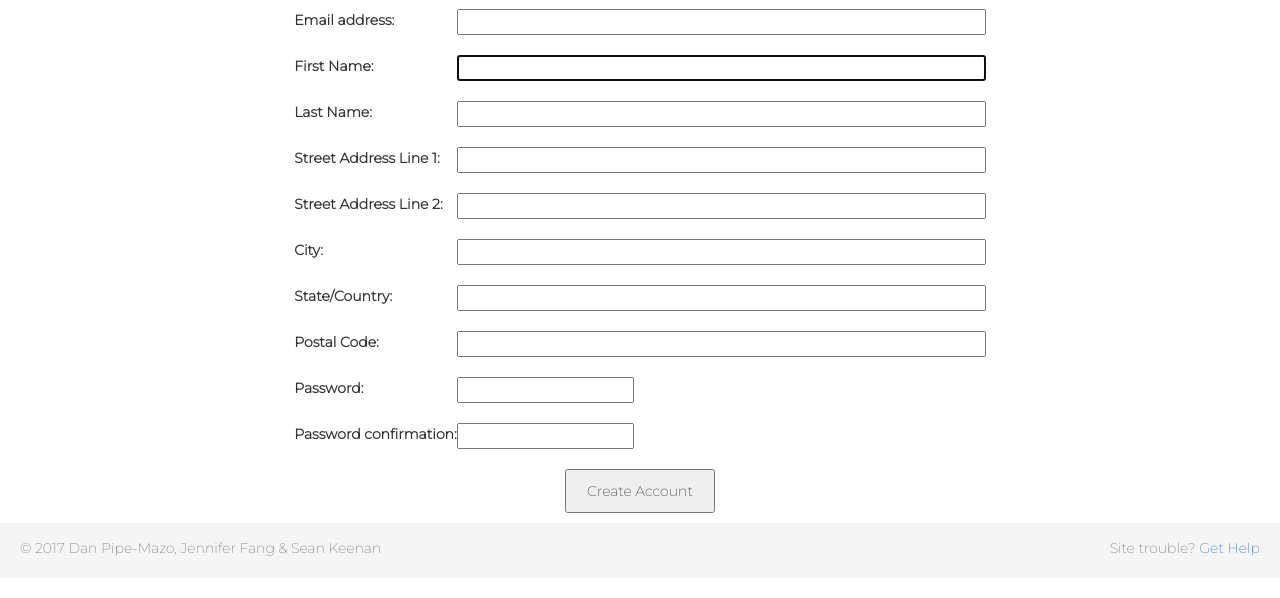
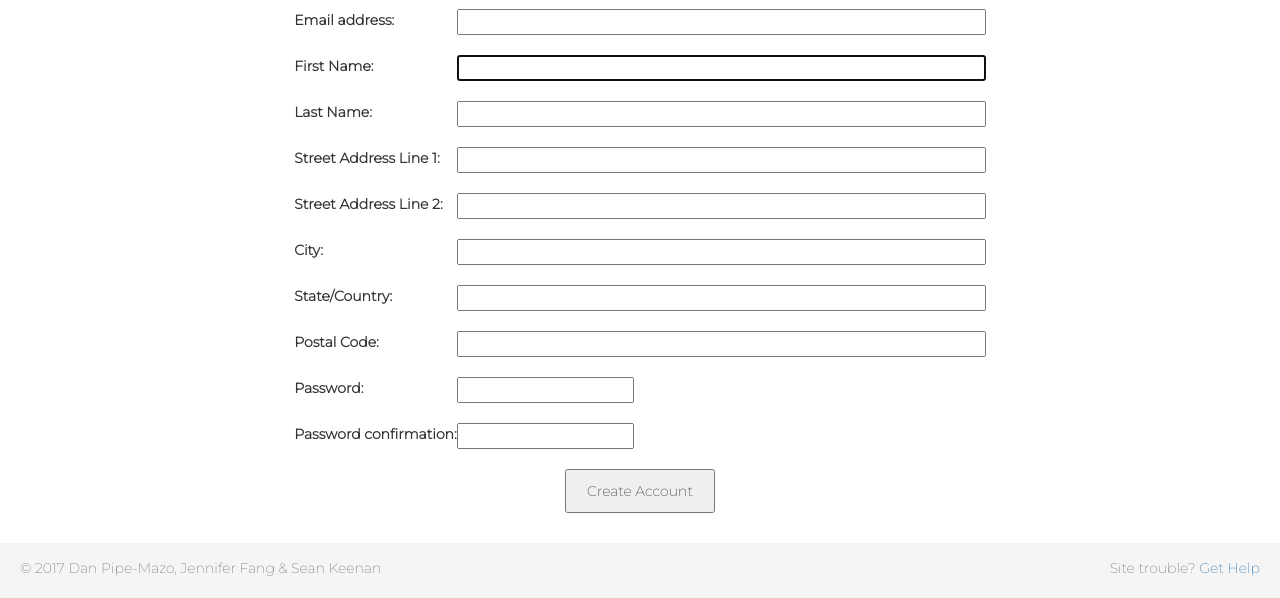
Before and after one commit to dpipemazo/wedsite, a Django app: page /create-account in a window 1280 px wide. Shown: the part 307-905 px from the top of the page. Before the commit the page ends 863 px from the top, so only its background shows below. Run offline with Django 3.2, Linux system fonts and the light colour scheme; some libraries are stand-ins or nearby versions; some web fonts are replaced.

Commit message:
Footer: Ensure some basic padding between content and footer

```diff
--- a/jennanddan/static/css/style.css
+++ b/jennanddan/static/css/style.css
@@ -131,6 +131,10 @@ html {
   background-color: #f5f5f5;
 }
 
+.footer-container {
+  padding-top: 20px;
+}
+
 .footer-credit {
   padding-left: 20px;
 }
--- a/wedding/templates/wedding/blocks/base.html
+++ b/wedding/templates/wedding/blocks/base.html
@@ -106,6 +106,7 @@
 </div>
 
 <!-- footer -->
+<div class="footer-container">
   <footer class="footer">
     <div class="row text-muted">
       <div class="col-xs-8">
@@ -120,6 +121,7 @@
       </div>
     </div>
   </footer>
+</div>
 
 {% block bootstrap %}
 
--- a/wedding/templates/wedding/pages/index.html
+++ b/wedding/templates/wedding/pages/index.html
@@ -12,7 +12,7 @@ J&D
       background-size: cover;
       background-position: top; /* Centers - top to avoid head chop-off */
       height: 100vh;
-      margin-bottom:0px;
+      margin-bottom:-20px;
   }
 {% endblock %}
 
```
Lines whose indentation alone changed are shown as unchanged.
